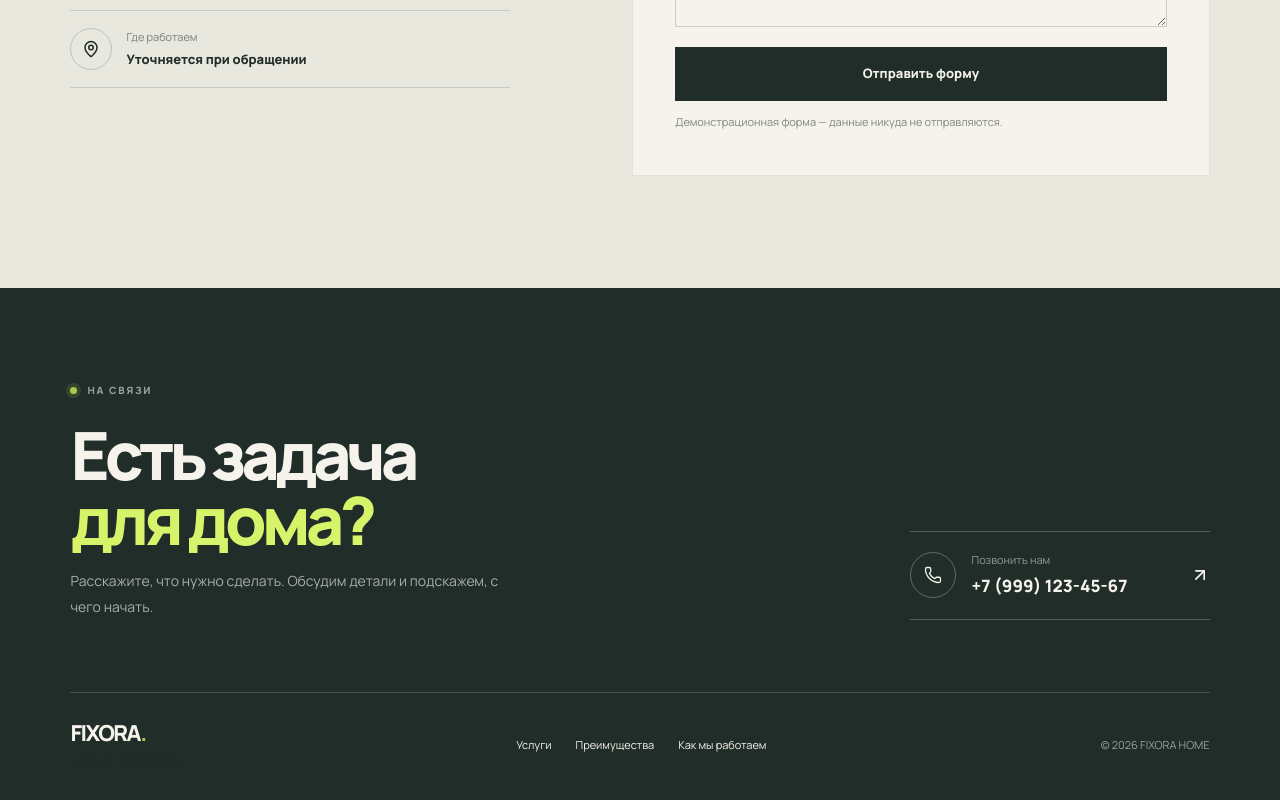
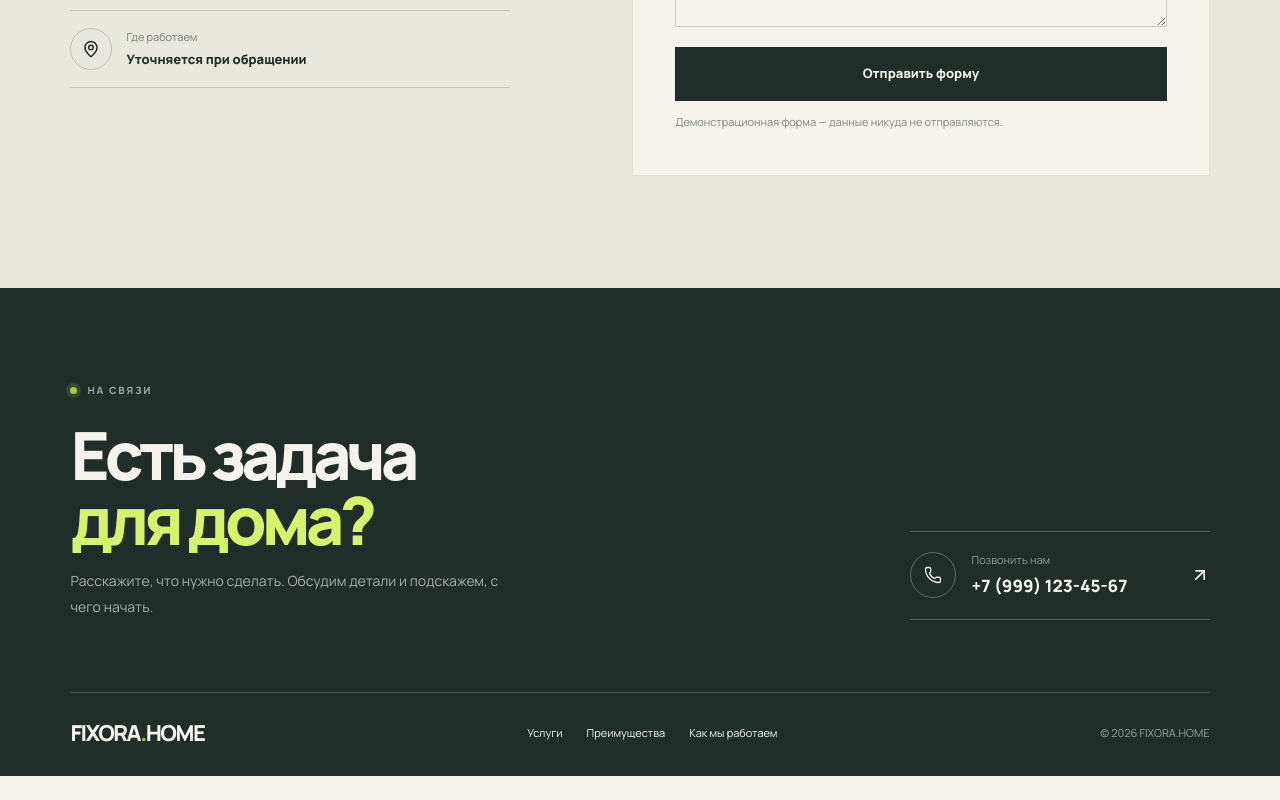
Before and after one commit to artkoro94/fixora-home, a React (Vite) app: page / in a window 1280 px wide. Shown: the part 4334-5134 px from the top of the page. After the commit the page ends 5110 px from the top, so only its background shows below. Built offline with nearby package versions, Linux system fonts and the light colour scheme.

Commit message:
fix: unify footer branding to FIXORA.HOME

```diff
--- a/src/widgets/footer/Footer.tsx
+++ b/src/widgets/footer/Footer.tsx
@@ -23,14 +23,13 @@ function Footer() {
           </a>
         </div>
         <div className="flex items-center justify-between gap-6 border-t border-[rgb(245_243_236_/_18%)] pt-6 max-[900px]:grid max-[900px]:grid-cols-[minmax(0,1fr)_auto] max-[900px]:gap-[22px_24px] max-[620px]:gap-[22px_12px] max-[620px]:pt-[22px] max-[380px]:gap-2 [&_.brand__caption]:max-[380px]:text-[8px] [&_.brand__caption]:max-[380px]:tracking-[1px]">
-          <a className="inline-flex min-w-0 flex-col whitespace-nowrap" href="#top" aria-label="FIXORA — на главную">
-            <span className="text-[22px] font-extrabold tracking-[-1.5px] text-cream">FIXORA<span className="text-[#a6c93f]">.</span></span>
-            <span className="brand__caption text-[rgb(245_243_236_/_50%)]">HOME SERVICE</span>
+          <a className="inline-flex min-w-0 flex-col whitespace-nowrap" href="#top" aria-label="FIXORA.HOME — на главную">
+            <span className="brand-wordmark text-[22px] font-extrabold tracking-[-1.5px] text-cream">FIXORA<span className="text-[#a6c93f]">.</span>HOME</span>
           </a>
           <nav className="flex flex-wrap gap-6 max-[900px]:hidden" aria-label="Навигация в подвале">
             {footerNavigation.map((item) => <a className="text-[11px] text-[rgb(245_243_236_/_58%)] transition-colors duration-200 hover:text-lime" href={item.href} key={item.href}>{item.label}</a>)}
           </nav>
-          <span className="text-right text-[11px] text-[rgb(245_243_236_/_58%)] max-[900px]:col-start-2 max-[900px]:justify-self-end max-[900px]:whitespace-nowrap max-[620px]:text-[10px] max-[380px]:text-[9px]">© {new Date().getFullYear()} FIXORA HOME</span>
+          <span className="text-right text-[11px] text-[rgb(245_243_236_/_58%)] max-[900px]:col-start-2 max-[900px]:justify-self-end max-[900px]:whitespace-nowrap max-[620px]:text-[10px] max-[380px]:text-[9px]">© {new Date().getFullYear()} FIXORA.HOME</span>
         </div>
       </div>
     </footer>
```
